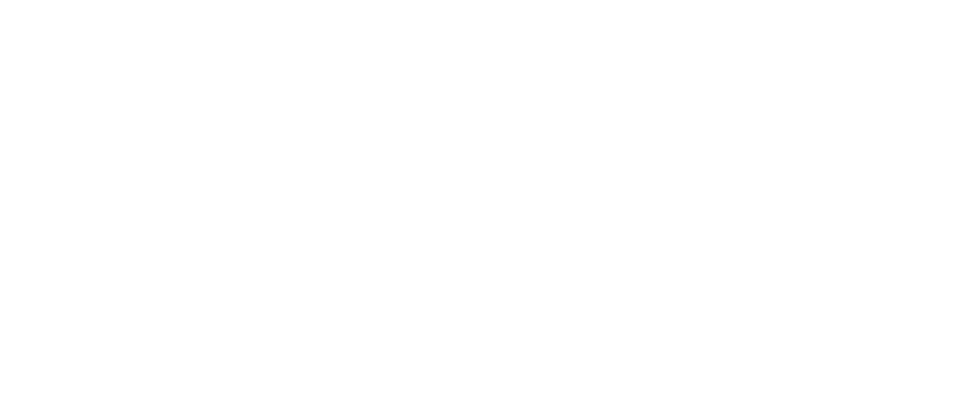
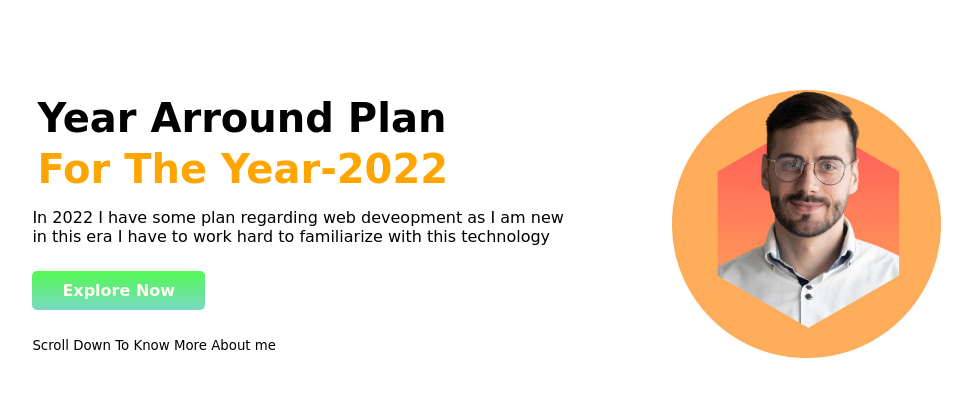
Before and after one commit to pkb1981/Project-1, a plain HTML site: page index.html in a window 1280 px wide. Shown: the whole page, without its empty margins (70-1042 px from the left). Drawn offline with Linux system fonts and the light colour scheme; a web font is replaced by a local one.

Commit message:
changes made

```diff
--- a/index.html
+++ b/index.html
@@ -5,12 +5,35 @@
     <meta charset="UTF-8">
     <meta http-equiv="X-UA-Compatible" content="IE=edge">
     <meta name="viewport" content="width=device-width, initial-scale=1.0">
-    <title>Document</title>
+    <title>MY MISSION-2022</title>
     <link rel="stylesheet" href="style.css">
+    <link rel="preconnect" href="https://fonts.googleapis.com">
+    <link rel="preconnect" href="https://fonts.gstatic.com" crossorigin>
+    <link href="https://fonts.googleapis.com/css2?family=Luxurious+Roman&display=swap" rel="stylesheet">
 </head>
 
 <body>
-
+    <section class="container">
+        <div class="width-size">
+            <h1>Year Arround Plan</h1>
+            <h1><span class="orange-color">For The Year-2022</h1></span>
+            <p>In 2022 I have some plan
+                regarding web deveopment
+                as I am new in this era I
+                have to work hard to familiarize
+                with this technology
+            </p> <br>
+            <a class="button-size" href="">Explore Now</a>
+            </h1>
+            <br>
+            <br>
+            <p><small>
+                    Scroll Down To Know More About me</small></p>
+        </div>
+        <div class="width-size">
+            <img src="shape-1.jpg" alt="first logo">
+        </div>
+    </section>
 </body>
 
 </html>
--- a/style.css
+++ b/style.css
@@ -0,0 +1,28 @@
+body{font-family:'Luxurious Roman', cursive;
+    margin: 0;}
+h1{font-size: 40px;
+    margin: 5px;}
+.orange-color{color:orange;}
+           .container{
+        display: flex;
+        margin-bottom: 200px;
+    }
+    .width-size{
+        width:50%;
+        padding-left: 8%;
+        padding-top:7%;
+    }
+
+         .width-size img{
+            width: 50%;
+            }
+            .button-size
+            {
+                text-decoration:none;
+                background-image:linear-gradient(rgba(13, 245, 13, 0.705),rgba(9, 185, 147, 0.548));
+                color: ivory;
+                font-weight: 700;
+                padding:10px 30px ;
+                border-radius: 5px;
+
+            }
```
Also changed, not shown: images/person5.png (added), shape-1.jpg (added).
